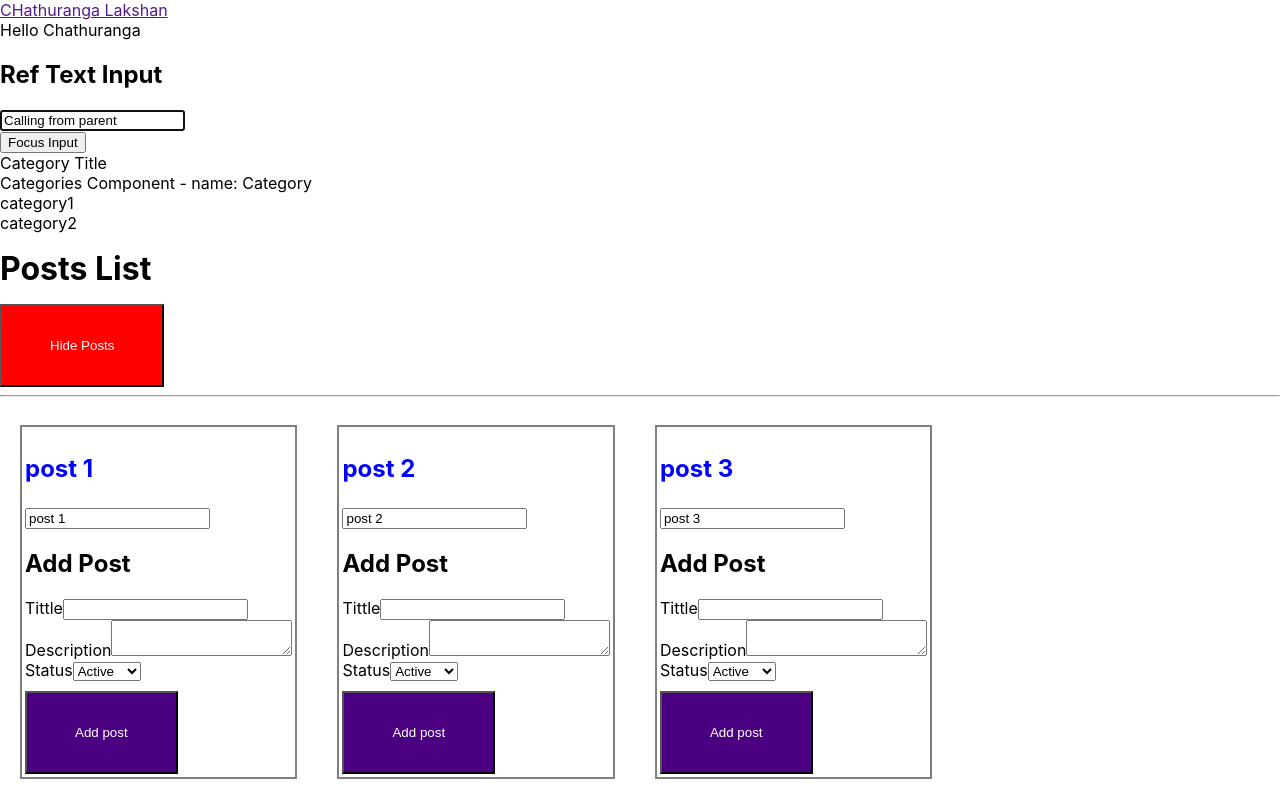
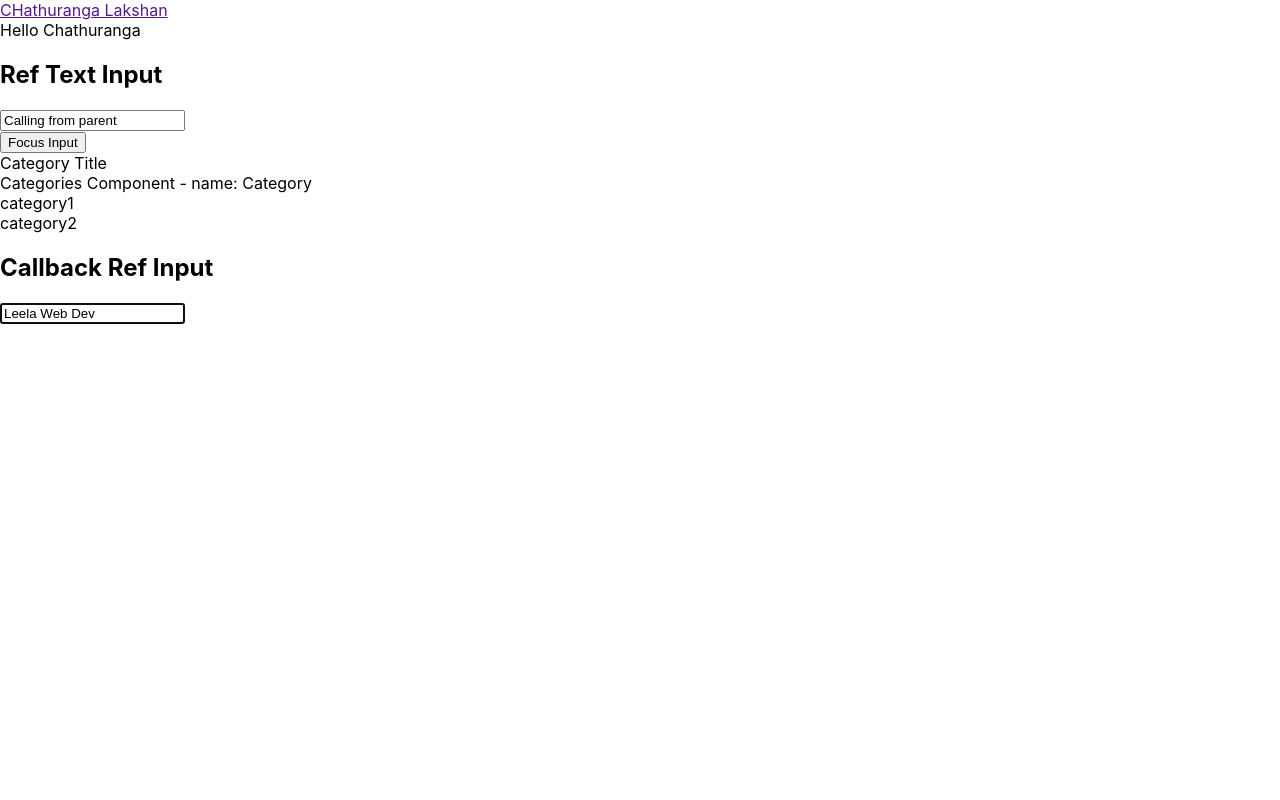
Before and after one commit to ChandareLC/ReactTutorials, a React (Create React App) app in the folder my-app/: page / in a window 1280 px wide. Shown: the top 800 px of the page. Built offline with nearby package versions, Linux system fonts and the light colour scheme.

Commit message:
Callback Refs in Reacts Component. Create Ref with Callback Ref to access Html Element

```diff
--- a/my-app/src/App.js
+++ b/my-app/src/App.js
@@ -11,6 +11,7 @@ import {ErrorBoundary} from "./Component/ErrorBoundary/ErrorBoundary";
 import Category from "./Component/Category/Category";
 import RefTextInput from "./Component/RefTextInput/RefTextInput";
 import {ParentRefTextInput} from "./Component/RefTextInput/ParentRefTextInput";
+import CallbackRefInputRef from "./Component/RefTextInput/CallbackRefInputRef";
 
 
 function App() {
@@ -48,8 +49,11 @@ function App() {
                     <Category name='Category'/>
                 </div>
                 <div>
-             <Post/>
+                    <CallbackRefInputRef />
                 </div>
+             {/*   <div>*/}
+             {/*<Post/>*/}
+             {/*   </div>*/}
 
 
     </div>
--- /dev/null
+++ b/my-app/src/Component/RefTextInput/CallbackRefInputRef.js
@@ -0,0 +1,28 @@
+import {Component} from "react";
+
+export default class CallbackRefInputRef extends  Component{
+    constructor(props) {
+        super(props);
+        this.textInput = null;
+        this.inputRef = (el) => {
+            this.textInput = el;
+        };
+    }
+    componentDidMount() {
+        console.log(this.textInput);
+        this.textInput.focus();
+        this.textInput.value = 'Leela Web Dev';
+    }
+    render() {
+        return (
+            <div>
+                <h2>Callback Ref Input</h2>
+                <input
+                    type='text'
+                    className='border border-gray-500'
+                    ref={this.inputRef}
+                    />
+            </div>
+        )
+    }
+}
```
